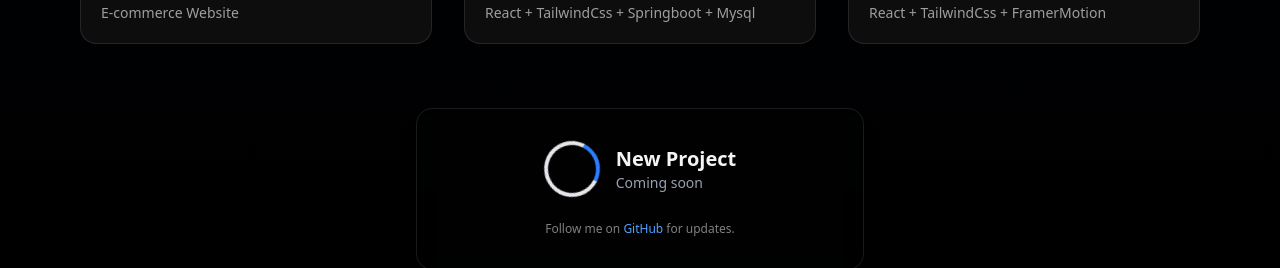
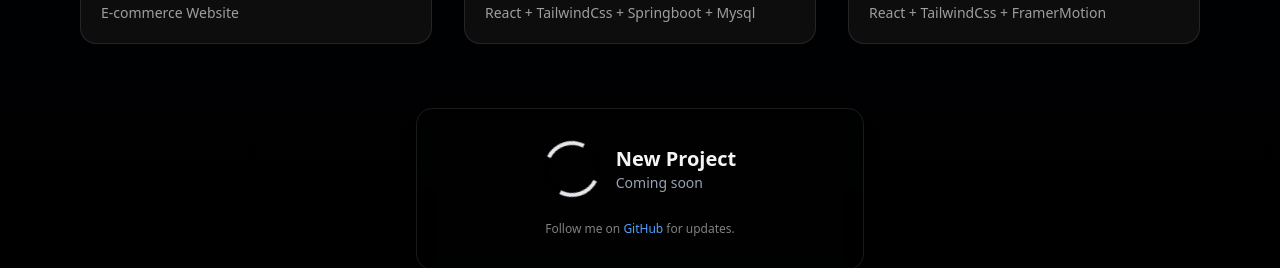
Before and after one commit to sunnybhull95/my-portfolio, a React (Vite) app: page / in a window 1280 px wide. Shown: the part 2260-2528 px from the top of the page. Built offline with nearby package versions, Linux system fonts and the light colour scheme.

Commit message:
Updated loader in project.jsx

```diff
--- a/src/components/Projects.jsx
+++ b/src/components/Projects.jsx
@@ -103,7 +103,7 @@ export default function Projects() {
           {/* Loader */}
           <div className="flex items-center space-x-4">
             <div
-              className="w-14 h-14 rounded-full border-4 border-gray-200 border-t-blue-500 animate-spin"
+              className="w-14 h-14 rounded-full border-4 border-gray-200 border-t-black border-b-black animate-spin"
               aria-hidden="true"
             />
             <div className="text-left">
```
